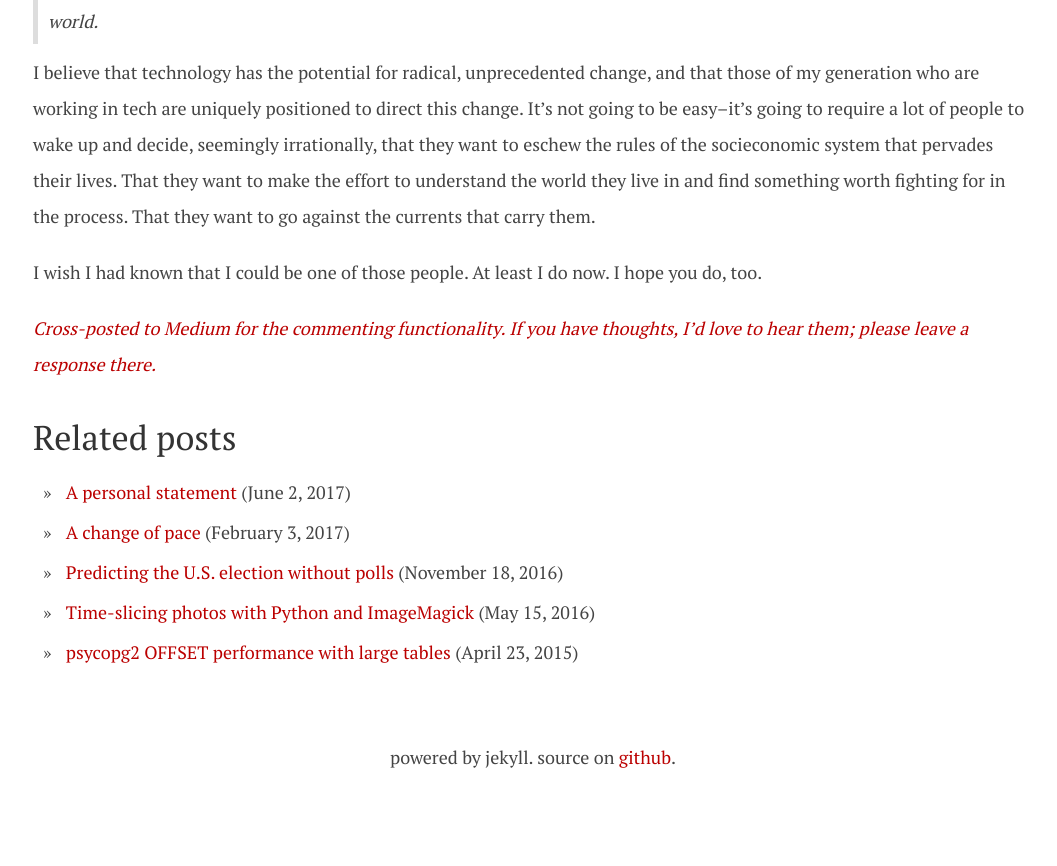
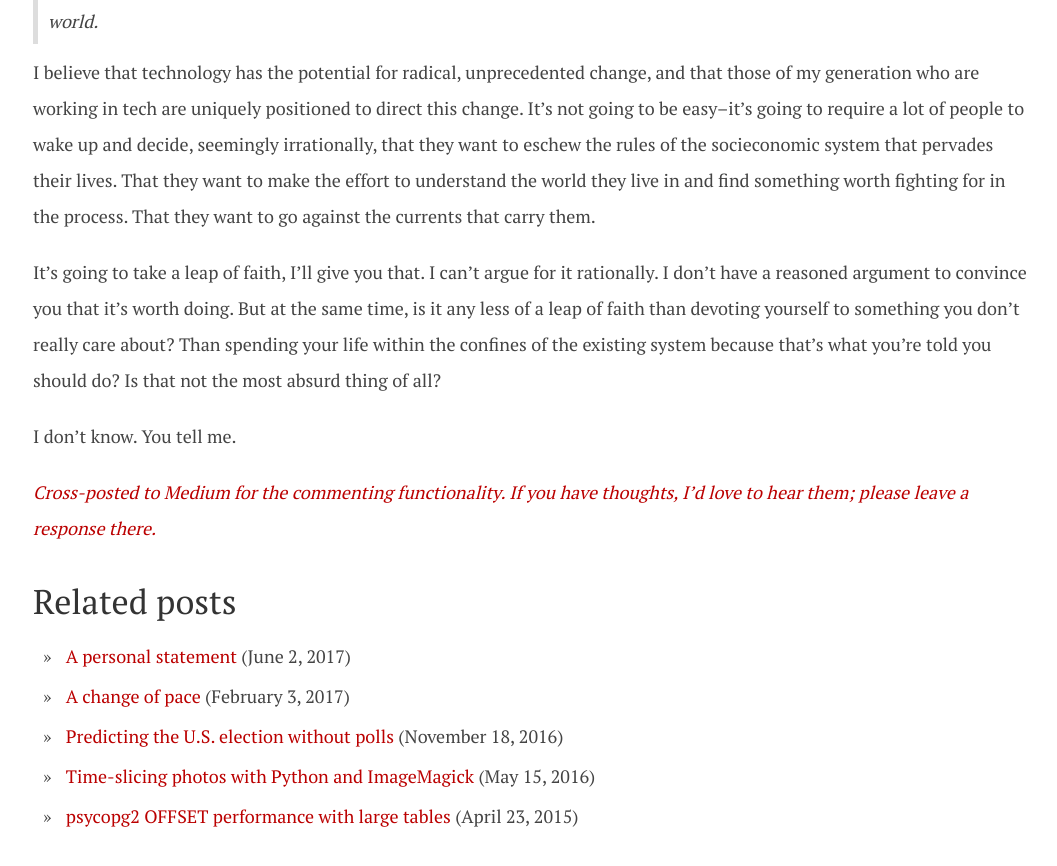
Before and after one commit to dellsystem/dellsystem.github.io, a Jekyll site: the page built from _posts/2017-06-29-what-i-wish-i-had-known.md, in a window 1280 px wide and 900 px high, scrolled down 8912 px. Shown: the top 866 px of the window, without its empty margins (107-1164 px from the left). Built offline with Jekyll 4.4.1, drawn with Linux system fonts in a browser that asks for light colours; before the commit the page ends 9704 px from its top, so only the background shows below that.

Commit message:
Rewrite last paragraph for what-i-wish-i-had-known
(Adding back a paragraph that I edited out earlier because people have
brought it up independently)

```diff
--- a/_posts/2017-06-29-what-i-wish-i-had-known.md
+++ b/_posts/2017-06-29-what-i-wish-i-had-known.md
@@ -379,8 +379,14 @@ want to make the effort to understand the world they live in and find something
 worth fighting for in the process. That they want to go against the currents
 that carry them.
 
-I wish I had known that I could be one of those people. At least I do now. I
-hope you do, too.
+It's going to take a leap of faith, I'll give you that. I can't argue for it
+rationally. I don't have a reasoned argument to convince you that it's worth
+doing. But at the same time, is it any less of a leap of faith than devoting
+yourself to something you don't really care about? Than spending your life
+within the confines of the existing system because that's what you're told you
+should do? Is that not the most absurd thing of all?
+
+I don't know. You tell me.
 
 _[Cross-posted to Medium for the commenting functionality. If you have
 thoughts, I'd love to hear them; please leave a response there.][medium]_
```
